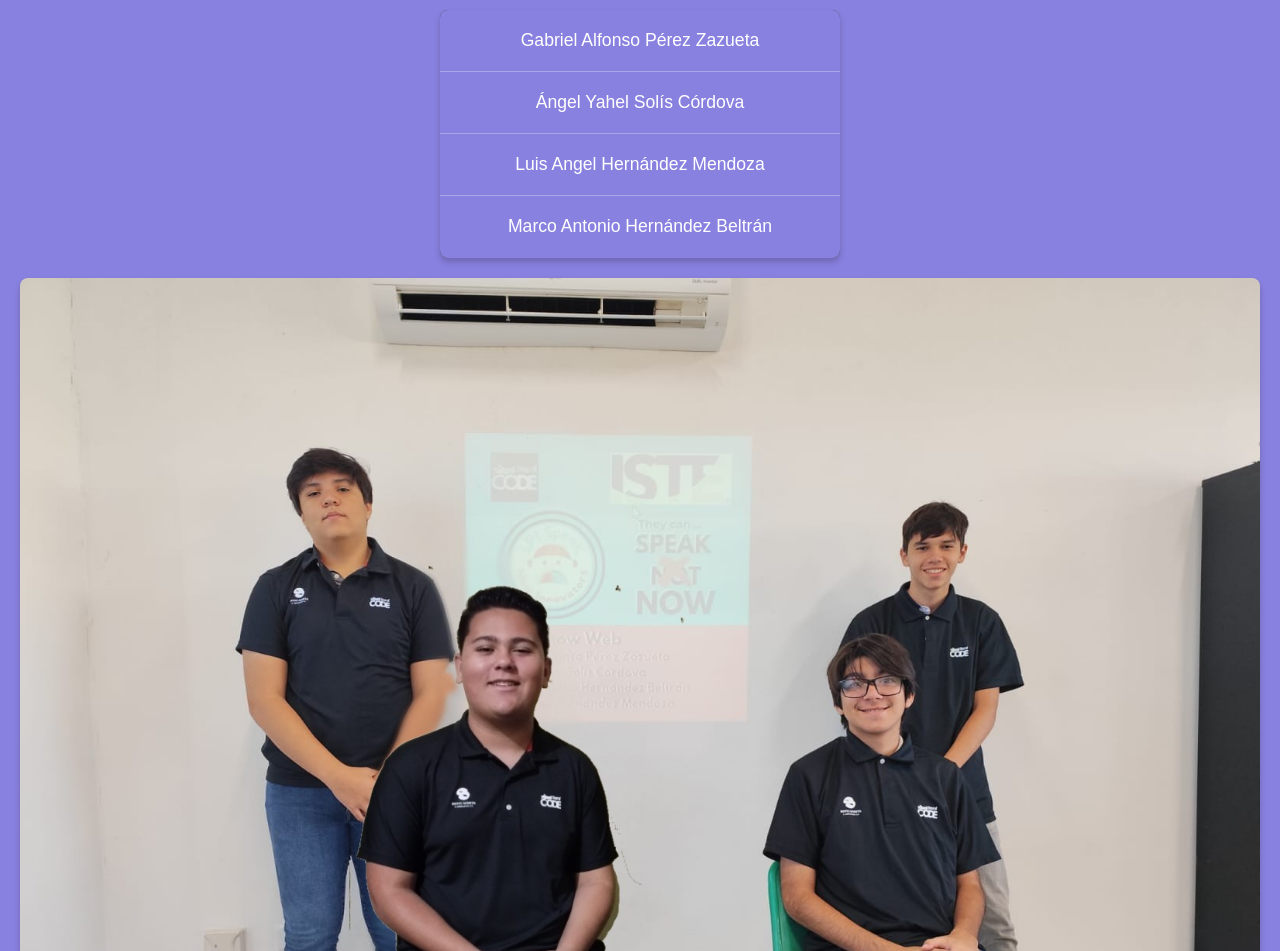
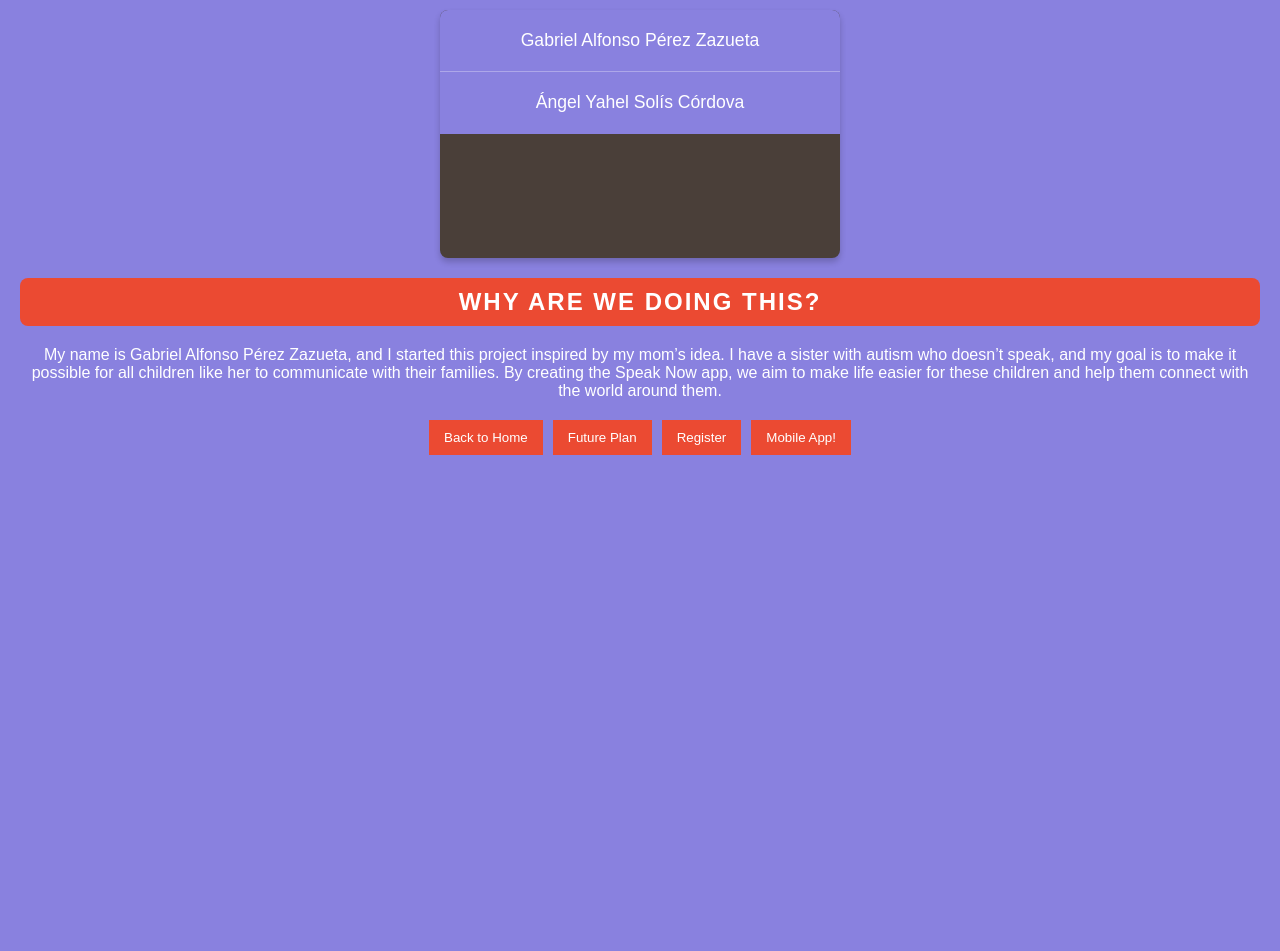
Before and after one commit to G4BR13LP3R3Z091101/SpeakNowWebsite, a plain HTML site: page about.html in a window 1280 px wide. Shown: the part 320-1271 px from the top of the page. After the commit the page ends 800 px from the top, so only its background shows below. Drawn offline with Linux system fonts and the light colour scheme.

Commit message:
Update about.html

```diff
--- a/about.html
+++ b/about.html
@@ -134,14 +134,8 @@
         <div class="team-table">
             <div class="member">Gabriel Alfonso Pérez Zazueta</div>
             <div class="member">Ángel Yahel Solís Córdova</div>
-            <div class="member">Luis Angel Hernández Mendoza</div>
-            <div class="member">Marco Antonio Hernández Beltrán</div>
         </div>
 
-        <div class="team-image">
-            <img src="spteam2.jpg" alt="Speak Now Team">
-        </div>
-    </div>
 
     <h2>Why Are We Doing This?</h2>
     <p>My name is Gabriel Alfonso Pérez Zazueta, and I started this project inspired by my mom’s idea. I have a sister with autism who doesn’t speak, and my goal is to make it possible for all children like her to communicate with their families. By creating the Speak Now app, we aim to make life easier for these children and help them connect with the world around them.</p>
```
